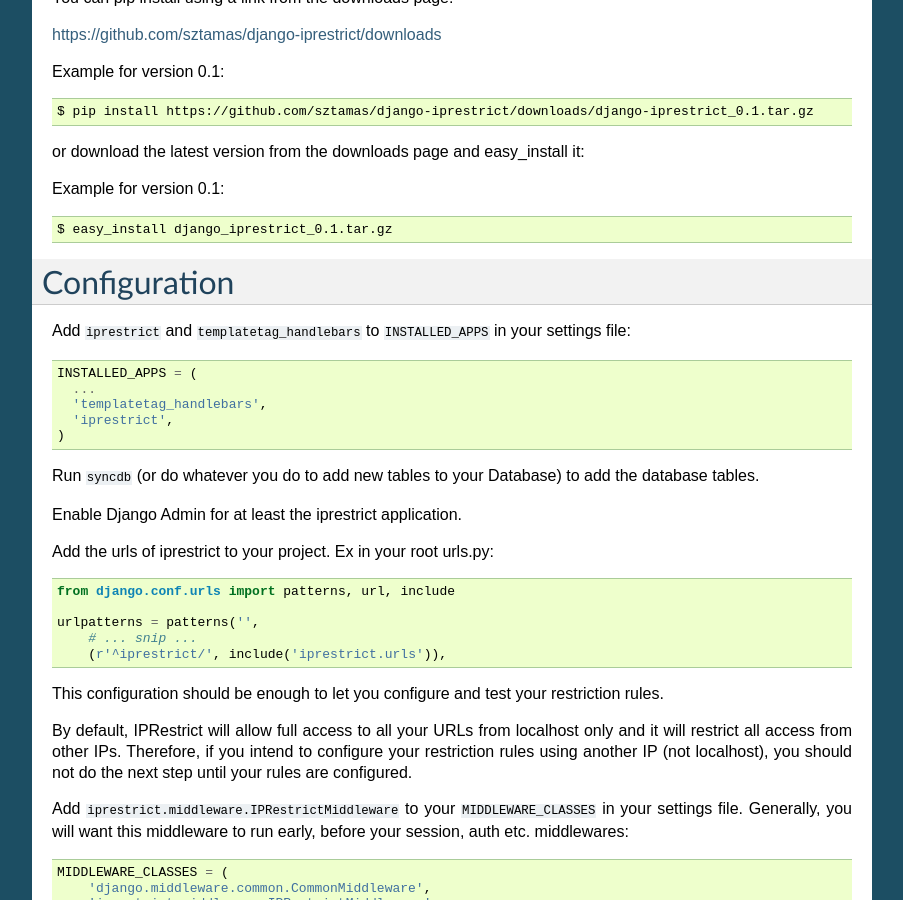
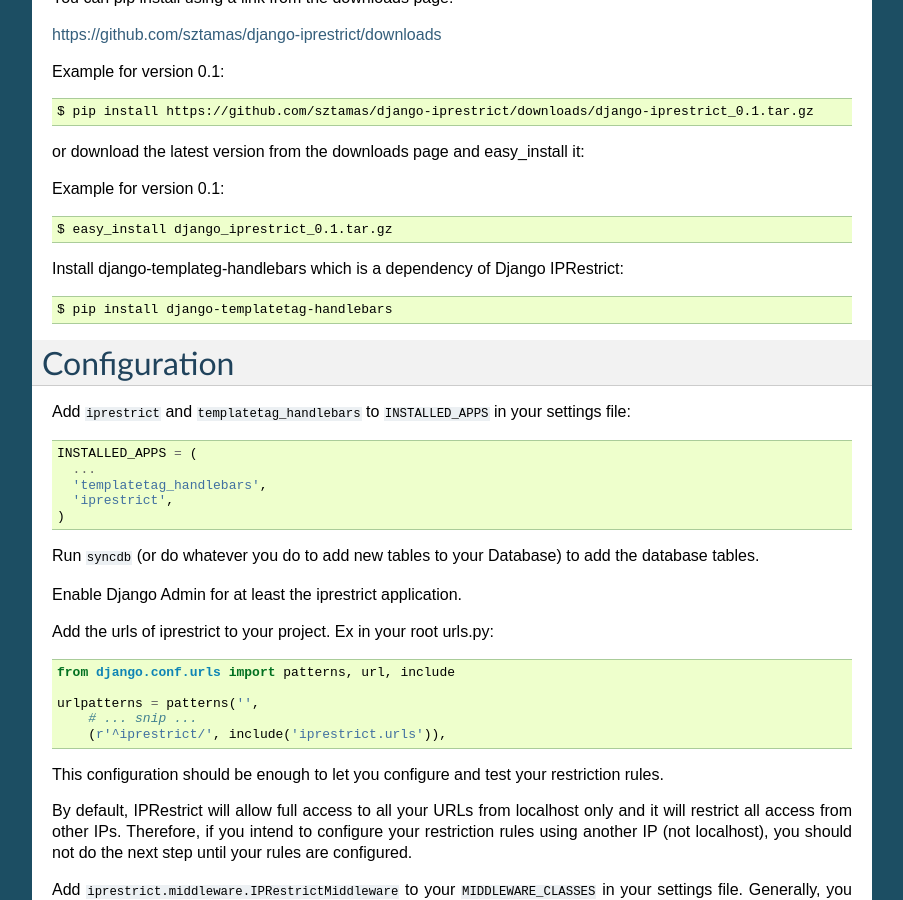
Before and after one commit to muccg/django-iprestrict, a Sphinx documentation site: the page built from docs/index.rst, in a window 1280 px wide and 900 px high, scrolled down 630 px. Shown: the whole window, without its empty margins (198-1101 px from the left). Built offline with Sphinx 7.4.7, drawn with Linux system fonts in a browser that asks for light colours.

Commit message:
Updates installation docs (install django-templatetag-handlebars)

```diff
--- a/docs/index.rst
+++ b/docs/index.rst
@@ -45,6 +45,10 @@
 
 $ easy_install django_iprestrict_0.1.tar.gz
 
+Install django-templateg-handlebars which is a dependency of Django IPRestrict::
+
+  $ pip install django-templatetag-handlebars
+
 Configuration
 =============
 
@@ -81,7 +85,6 @@
   )
 
 
-
 .. toctree::
    :maxdepth: 2
 
```
